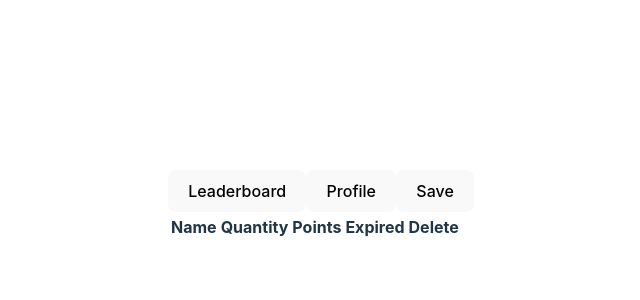
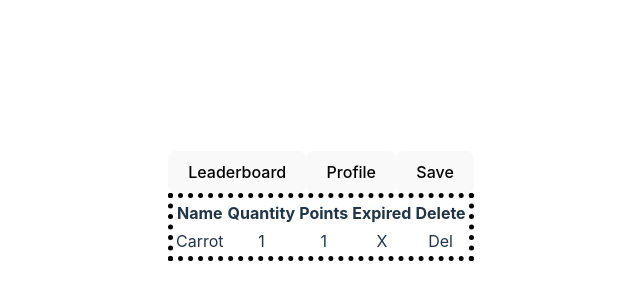
Before and after one commit to bphan4bryant/XpireFrontEnd, a React (Vite) app: page / in a window 1280 px wide. Shown: the part 194-494 px from the top of the page, without its empty margins (319-959 px from the left). Built offline with nearby package versions, Linux system fonts and the light colour scheme.

Commit message:
Inventory table styling

```diff
--- a/src/components/InventoryTable.css
+++ b/src/components/InventoryTable.css
@@ -0,0 +1,5 @@
+.inventory-table {
+    border: 5px;
+    border-color: black;
+    border-style:dotted;
+}
--- a/src/components/InventoryTable.tsx
+++ b/src/components/InventoryTable.tsx
@@ -1,4 +1,5 @@
 import {Table} from 'react-bootstrap'
+import './InventoryTable.css'
 
 
 
@@ -6,7 +7,7 @@ function InventoryTable() {
 
     return(
         <>
-            <Table>
+            <Table className='inventory-table'>
                 <thead>
                     <tr>
                         <th>Name</th>
@@ -16,6 +17,15 @@ function InventoryTable() {
                         <th>Delete</th>
                     </tr>
                 </thead>
+                <tbody>
+                    <tr>
+                        <td>Carrot</td>
+                        <td>1</td>
+                        <td>1</td>
+                        <td>X</td>
+                        <td>Del</td>
+                    </tr>
+                </tbody>
             </Table>
         </>
     )
--- a/src/pages/Inventory.tsx
+++ b/src/pages/Inventory.tsx
@@ -1,5 +1,6 @@
 import {Container, Row, Col, Button} from 'react-bootstrap'
 import InventoryTable from '../components/InventoryTable'
+import './Inventory.css'
 
 function Inventory() {
 
```
